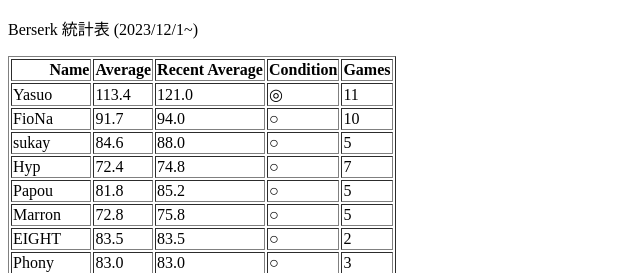
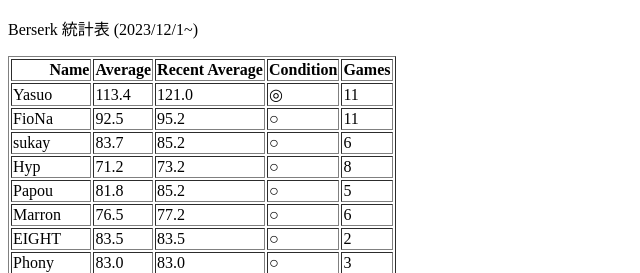
Before and after one commit to fionachan99/berserk, a plain HTML site: page index.html in a window 1280 px wide. Shown: the top 273 px of the page, 0-640 px from the left. Drawn offline with Linux system fonts and the light colour scheme.

Commit message:
Update index.html

```diff
--- a/index.html
+++ b/index.html
@@ -25,24 +25,24 @@
     </tr>
     <tr>
       <td>FioNa</td>
-      <td>91.7</td>
-      <td>94.0</td>
+      <td>92.5</td>
+      <td>95.2</td>
       <td>○</td>
-      <td>10</td>
+      <td>11</td>
     </tr>
     <tr>
       <td>sukay</td>
-      <td>84.6</td>
-      <td>88.0</td>
+      <td>83.7</td>
+      <td>85.2</td>
       <td>○</td>
-      <td>5</td>
+      <td>6</td>
     </tr>
     <tr>
       <td>Hyp</td>
-      <td>72.4</td>
-      <td>74.8</td>
+      <td>71.2</td>
+      <td>73.2</td>
       <td>○</td>
-      <td>7</td>
+      <td>8</td>
     </tr>
     <tr>
       <td>Papou</td>
@@ -53,10 +53,10 @@
     </tr>
     <tr>
       <td>Marron</td>
-      <td>72.8</td>
-      <td>75.8</td>
+      <td>76.5</td>
+      <td>77.2</td>
       <td>○</td>
-      <td>5</td>
+      <td>6</td>
     </tr>
     <tr>
       <td>EIGHT</td>
```
